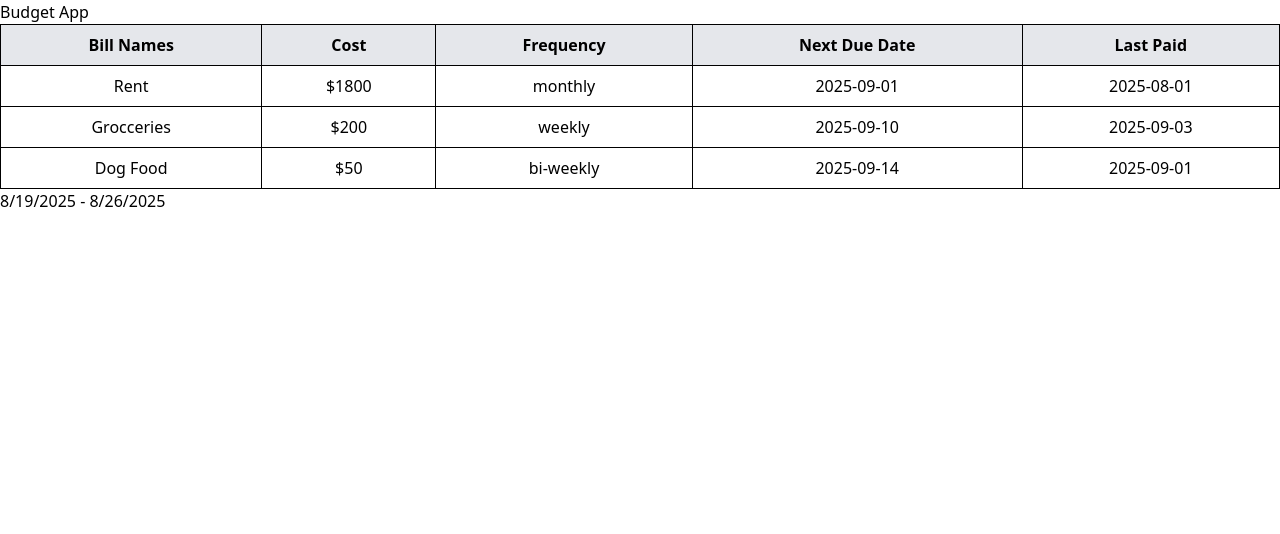
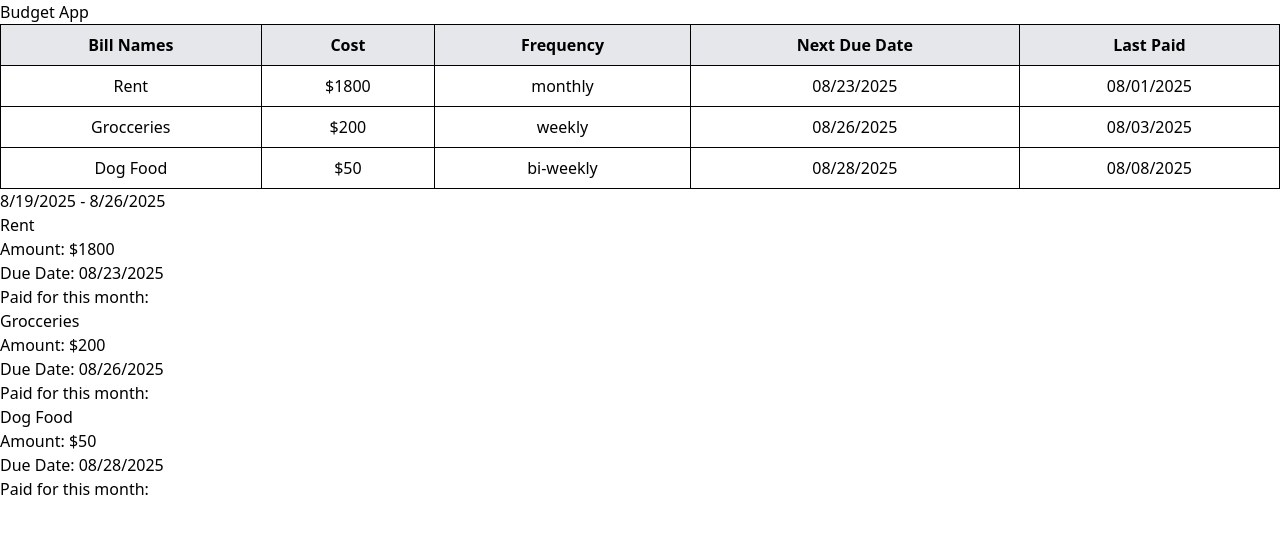
Before and after one commit to NMasters52/budget-app, a React (Vite) app: page / in a window 1280 px wide. Shown: the top 534 px of the page. Built offline with nearby package versions, Linux system fonts and the light colour scheme.

Commit message:
filtered bills to be within today and next weeks date
- Displaying the filtered bills to the screen

```diff
--- a/src/components/BillsList.jsx
+++ b/src/components/BillsList.jsx
@@ -3,9 +3,26 @@ import { formatLocaleDate } from "../utils"
 
 const BillsList = ({ today, weekFromToday }) => {
 
+    const filteredBills = bills.filter(bill => bill.nextDue < formatLocaleDate(weekFromToday) || bill.nextDue > formatLocaleDate(today));
+    console.log(filteredBills);
+    console.log(formatLocaleDate(today))
+
   return (
     <>
         <h3>{formatLocaleDate(today)} - {formatLocaleDate(weekFromToday)}</h3>
+        {filteredBills.length > 0 ? (
+            filteredBills.map((bill) => (
+                <div key={bill.id}>
+                    <h4>{bill.title}</h4>
+                    <div>
+                        <p>Amount: {bill.amount}</p>
+                        <p>Due Date: {bill.nextDue}</p>
+                        <p>Paid for this month: </p>
+                    </div>
+                </div>
+            ))
+        ) :
+        <p> no bills to show</p>}
     </>
   )
 }
--- a/src/data/bills.jsx
+++ b/src/data/bills.jsx
@@ -4,8 +4,8 @@ const bills = [
         title: 'Rent',
         amount: '$1800',
         frequency: "monthly",
-        nextDue: "2025-09-01",
-        lastPaid: "2025-08-01",
+        nextDue: "08/23/2025",
+        lastPaid: "08/01/2025",
         paymentHistory: []
     },
     {
@@ -13,8 +13,8 @@ const bills = [
         title: 'Grocceries',
         amount: '$200',
         frequency: "weekly",
-        nextDue: "2025-09-10",
-        lastPaid: "2025-09-03",
+        nextDue: "08/26/2025",
+        lastPaid: "08/03/2025",
         paymentHistory: []
     },
     {
@@ -22,8 +22,8 @@ const bills = [
         title: 'Dog Food',
         amount: '$50',
         frequency: "bi-weekly",
-        nextDue: "2025-09-14",
-        lastPaid: "2025-09-01",
+        nextDue: "08/28/2025",
+        lastPaid: "08/08/2025",
         paymentHistory: []
     },
 ];
```
